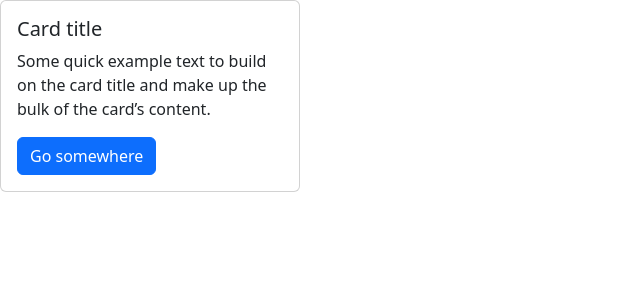
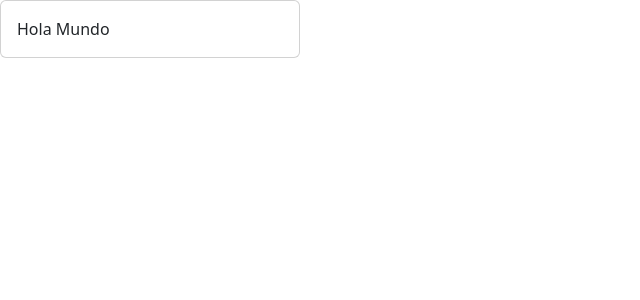
Before and after one commit to Leiru-Cat-Developer/Web-Programming-Educational, a React (Vite) app in the folder REACT/1-react-app/: page / in a window 1280 px wide. Shown: the top 300 px of the page, without its empty margins (0-640 px from the left). Built offline with nearby package versions, Linux system fonts and the light colour scheme.

Commit message:
Uso de Props

```diff
--- a/REACT/1-react-app/src/App.tsx
+++ b/REACT/1-react-app/src/App.tsx
@@ -1,7 +1,7 @@
 import Card from "./components/Card";
 
 function App() {
-  return <Card />;
+  return <Card body={"Hola Mundo"} />;
 }
 
 export default App;
--- a/REACT/1-react-app/src/components/Card.tsx
+++ b/REACT/1-react-app/src/components/Card.tsx
@@ -1,9 +1,12 @@
-function Card() {
+interface Props {
+  body: String;
+}
+
+function Card(props: Props) {
+  const { body } = props;
   return (
     <div className="card" style={{ width: 300 }}>
-      <div className="card-body">
-        <CardBody />
-      </div>
+      <div className="card-body">{body}</div>
     </div>
   );
 }
```
